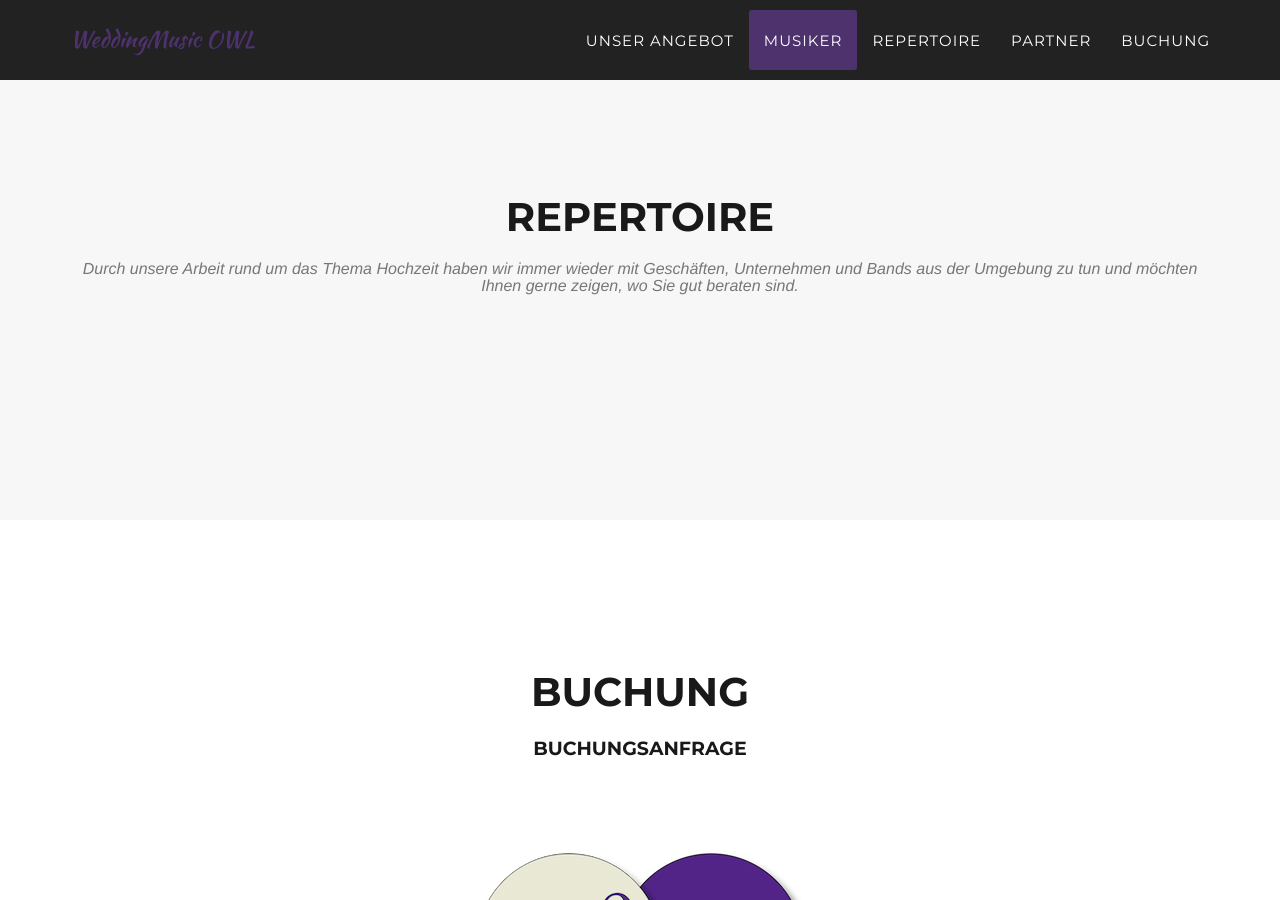
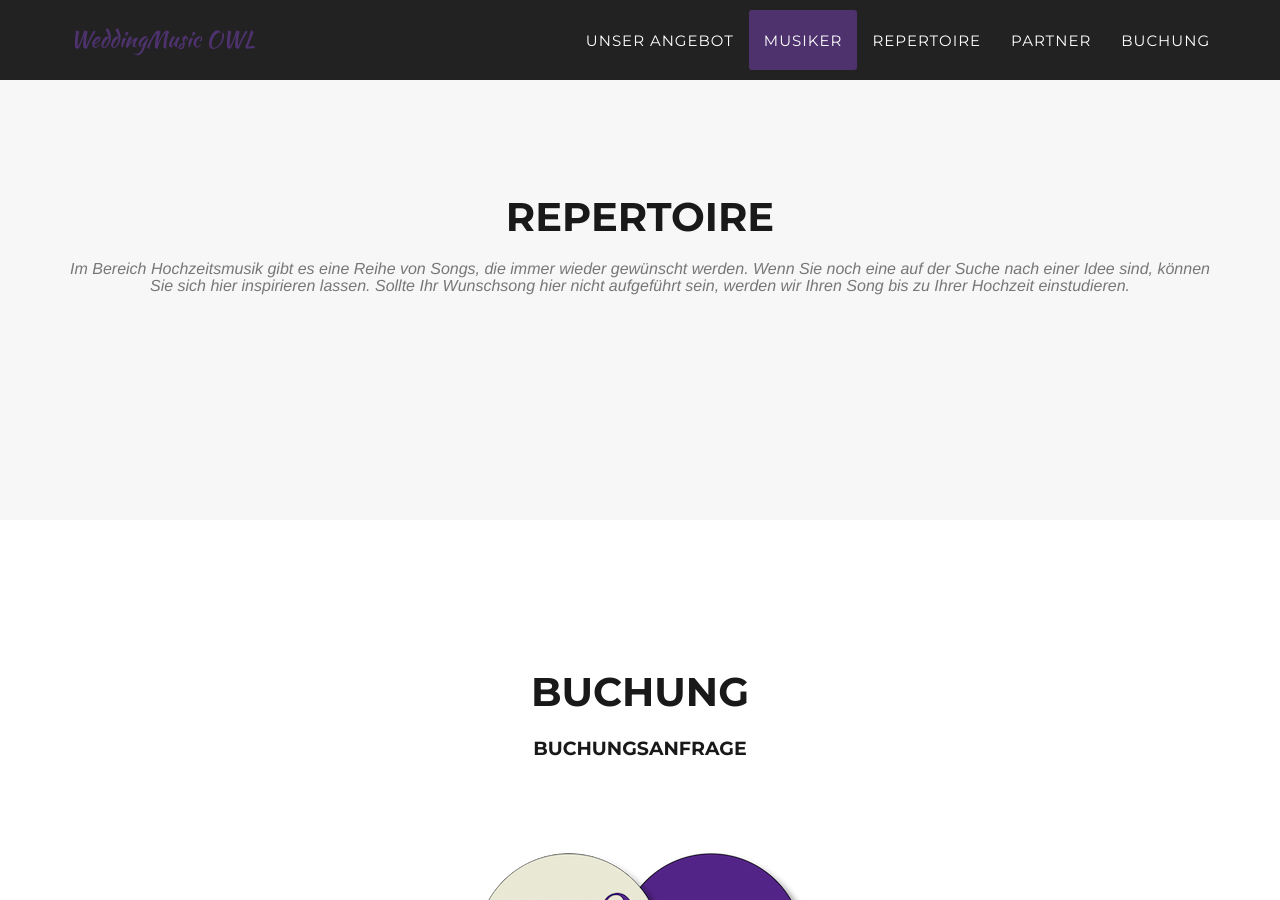
Before and after one commit to ToKoehn/Weddingmusic, a Jekyll site: the page built from index.html, in a window 1280 px wide and 900 px high, scrolled down 3099 px. Built offline with Jekyll 4.4.1, drawn with Linux system fonts in a browser that asks for light colours; nearby versions of some CDN libraries; some web fonts are replaced.

```diff
--- a/_includes/repertoire.html
+++ b/_includes/repertoire.html
@@ -3,7 +3,7 @@
             <div class="row">
                 <div class="col-lg-12 text-center">
                     <h2 class="section-heading">Repertoire</h2>
-                    <h3 class="section-subheading text-muted">Durch unsere Arbeit rund um das Thema Hochzeit haben wir immer wieder mit Geschäften, Unternehmen und Bands aus der Umgebung zu tun und möchten Ihnen gerne zeigen, wo Sie gut beraten sind.</h3>
+                    <h3 class="section-subheading text-muted">Im Bereich Hochzeitsmusik gibt es eine Reihe von Songs, die immer wieder gewünscht werden. Wenn Sie noch eine auf der Suche nach einer Idee sind, können Sie sich hier inspirieren lassen. Sollte Ihr Wunschsong hier nicht aufgeführt sein, werden wir Ihren Song bis zu Ihrer Hochzeit einstudieren.</h3>
                 </div>
             </div>
         </div>
```
Also changed, not shown: 1 other file.
